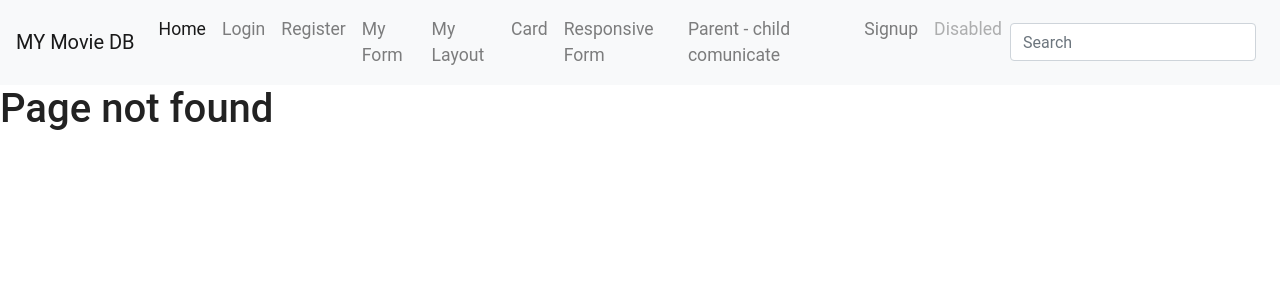
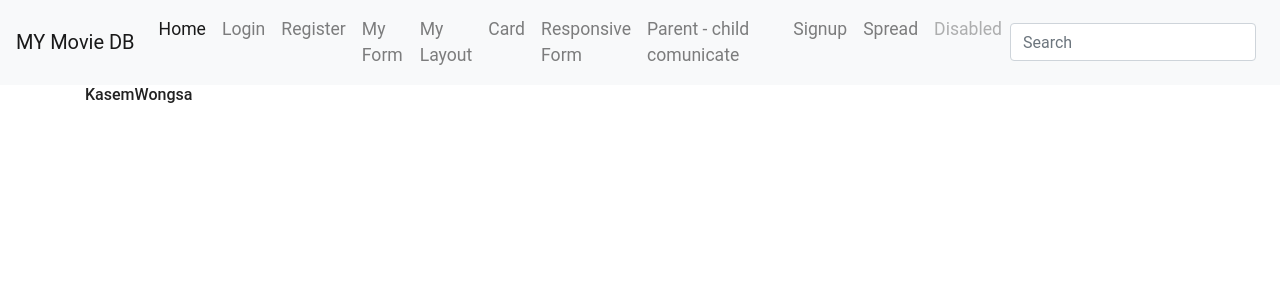
Before and after one commit to zero71st/electron-moviedb, a React (Create React App) app: page /spread in a window 1280 px wide. Before the commit this address had no page. Shown: the top 300 px of the page. Built offline with nearby package versions, Linux system fonts and the light colour scheme.

Commit message:
Added spread attribute

```diff
--- a/src/App.js
+++ b/src/App.js
@@ -11,6 +11,7 @@ import Card from './components/Card';
 import ResponsiveForm from './components/ResponsiveForm';
 import Parent from './components/Parent';
 import Signup from './components/Signup';
+import SpreadAttribute from './components/SpreadAttribute';
 
 export default class App extends Component {
 
@@ -30,6 +31,7 @@ export default class App extends Component {
             <Route path='/responsive' component ={ResponsiveForm}/>
             <Route path='/parent' component = {Parent}/>
             <Route path='/signup' component = {Signup}/>
+            <Route path='/spread' component = {SpreadAttribute}/>
             <Route component={Error}/>
           </Switch>
         </BrowserRouter>
--- a/src/components/Navbar.js
+++ b/src/components/Navbar.js
@@ -48,6 +48,10 @@ export default class Navbar extends Component {
                             </li>
 
                             <li className="nav-item">
+                                <a className="nav-link" href="/spread">Spread</a>
+                            </li>
+
+                            <li className="nav-item">
                                 <a className="nav-link disabled" href="#" tabindex="-1" aria-disabled="true">Disabled</a>
                             </li>
                         </ul>
--- /dev/null
+++ b/src/components/SpreadAttribute.js
@@ -0,0 +1,20 @@
+import React, { Component } from 'react'
+
+export default class SpreadAttribute extends Component {
+    render() {
+        const student = { firstName: 'Kasem', lastName: 'Wongsa'};
+        return (
+            <div>
+                <MyForm {...student} />
+            </div>
+        )
+    }
+}
+
+function MyForm({firstName,lastName}){
+    return (
+        <div className="container">
+            <h6 className="Display-4">{firstName}{lastName}</h6>
+        </div>
+    );
+}
```
